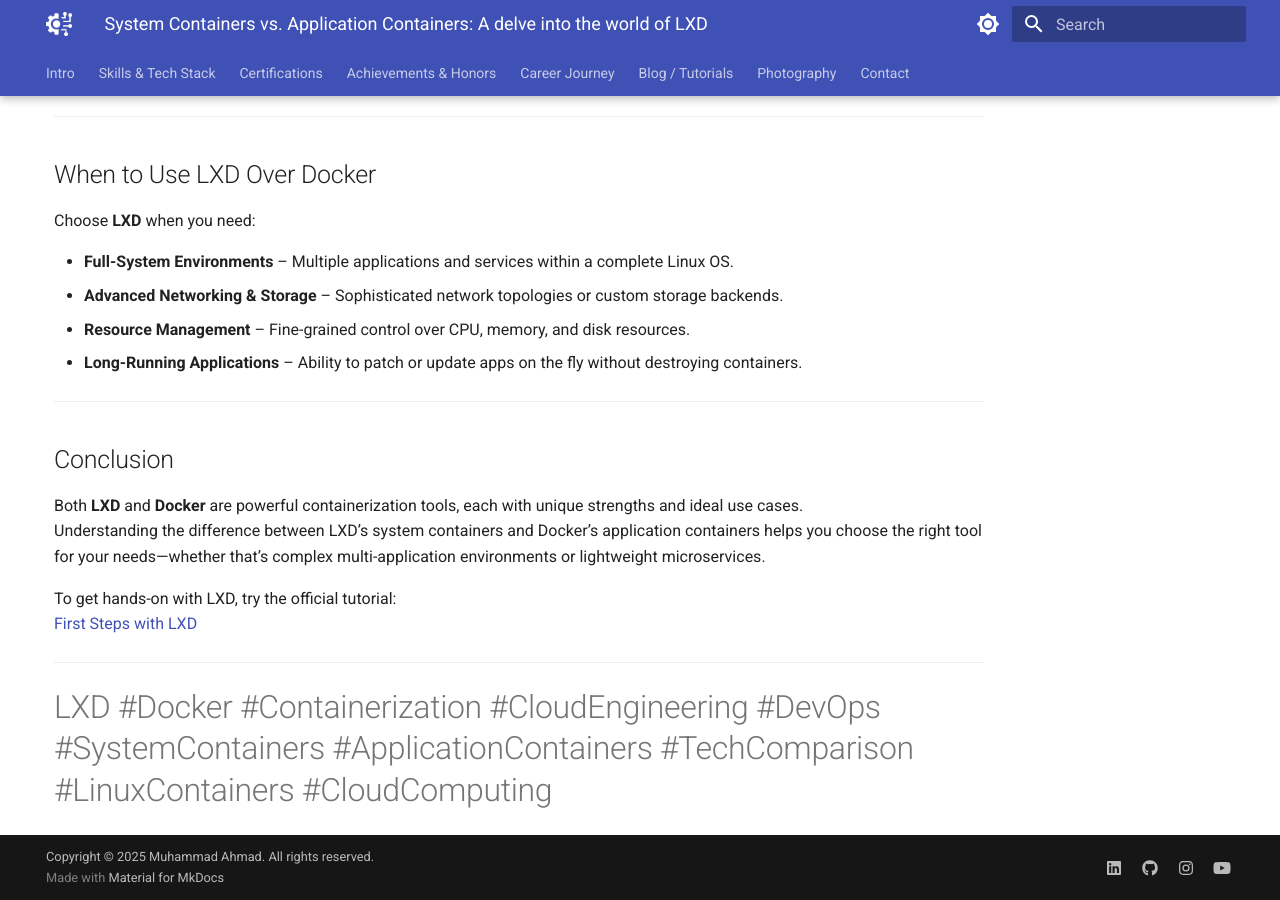
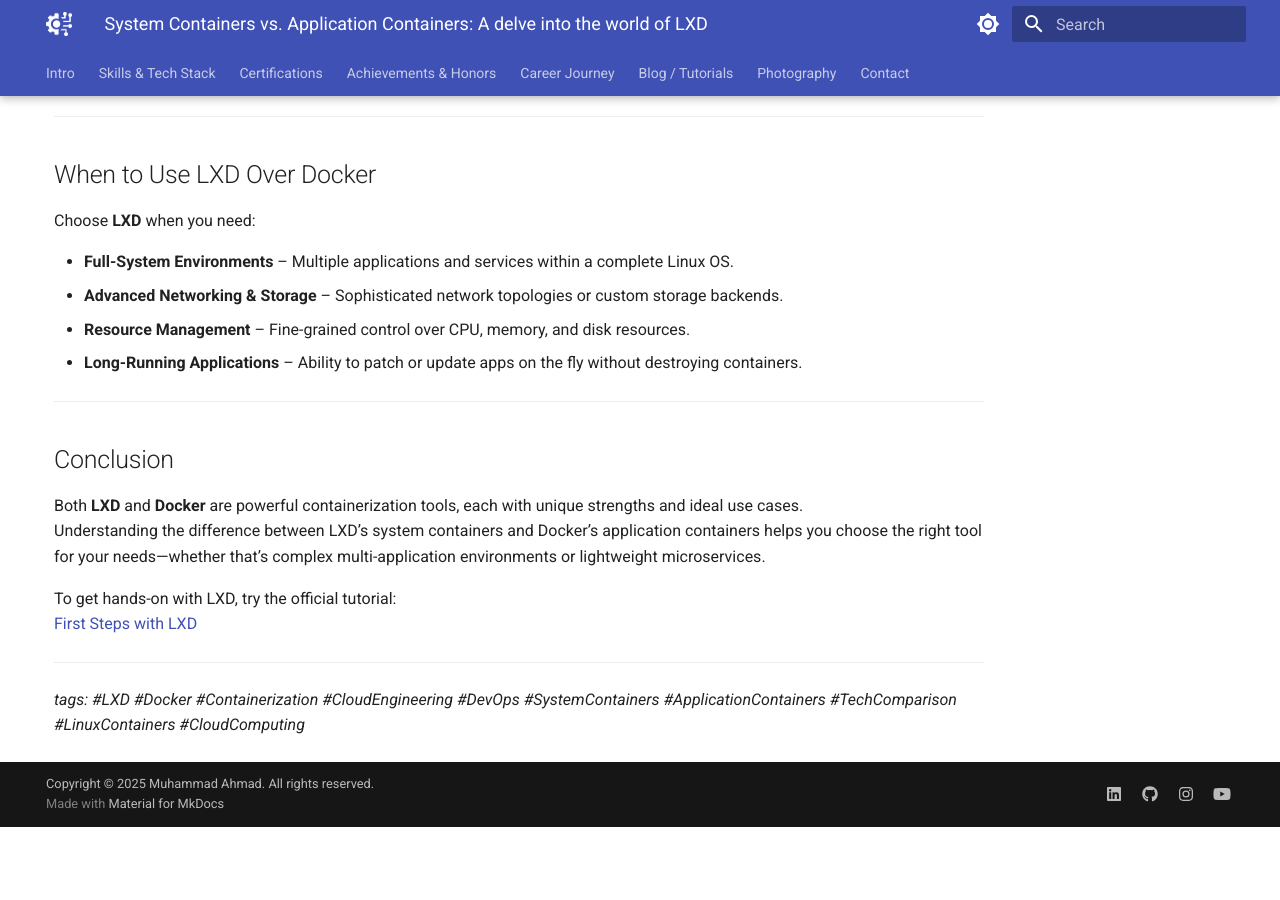
Before and after one commit to ahmadfsbd/portfolio, an MkDocs documentation site: the page built from docs/blog/dockerlxd.md, in a window 1280 px wide and 900 px high, scrolled down 2481 px. Built offline with MkDocs 1.6.1 and Material for MkDocs 9.7.7, drawn with Linux system fonts in a browser that asks for light colours; after the commit the page ends 3308 px from its top, so only the background shows below that.

Commit message:
update blogs: add snapd

```diff
--- a/docs/blog/dockerlxd.md
+++ b/docs/blog/dockerlxd.md
@@ -66,4 +66,4 @@
 
 ---
 
-#LXD #Docker #Containerization #CloudEngineering #DevOps #SystemContainers #ApplicationContainers #TechComparison #LinuxContainers #CloudComputing
+*tags: #LXD #Docker #Containerization #CloudEngineering #DevOps #SystemContainers #ApplicationContainers #TechComparison #LinuxContainers #CloudComputing*
--- a/mkdocs.yml
+++ b/mkdocs.yml
@@ -29,6 +29,7 @@
     - navigation.tabs.sticky
     - navigation.tabs        # 🔑 Enables top-level tabs
     - navigation.tabs.sticky # (optional) Tabs stay visible when scrolling
+    - content.code.copy
 
 nav:
   - Intro: index.md
@@ -51,9 +52,13 @@
   - codehilite
   - footnotes
   - attr_list
-  - pymdownx.emoji:
-      emoji_index: !!python/name:material.extensions.emoji.twemoji
-      emoji_generator: !!python/name:material.extensions.emoji.to_svg
+  - pymdownx.highlight:
+      anchor_linenums: true
+      line_spans: __span
+      pygments_lang_class: true
+  - pymdownx.inlinehilite
+  - pymdownx.snippets
+  - pymdownx.superfences
 
 extra_css:
   - css/extra.css
```
Also changed, not shown: docs/blog/index.md (+1 -0 lines), docs/blog/snapd.md (added, +128 -0 lines), docs/images/blog/snapd.png (added).
